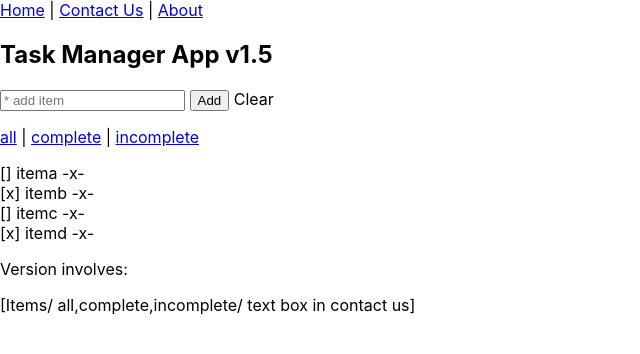
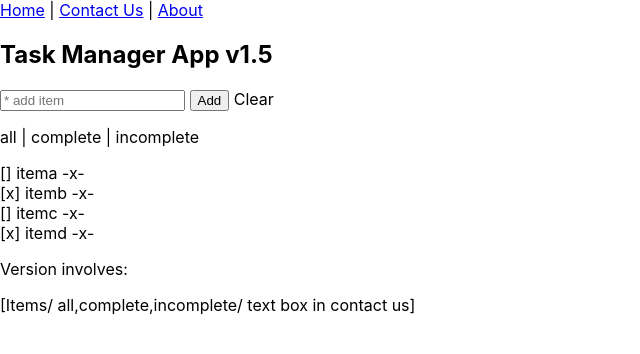
Before and after one commit to NatGallagher/taskmgr-app-v1, a React (Create React App) app in the folder taskmgr-app-v1/: page /#/ in a window 1280 px wide. Shown: the top 354 px of the page, without its empty margins (0-640 px from the left). Built offline with nearby package versions, Linux system fonts and the light colour scheme.

Commit message:
contact and home edited

```diff
--- a/taskmgr-app-v1/src/components/Home.js
+++ b/taskmgr-app-v1/src/components/Home.js
@@ -11,9 +11,9 @@ function Home() {
             <p></p>
         </div>
         <p></p>
-        <a href="#/0">all</a> {" | "}
-        <a href="#/1">complete</a> {" | "}
-        <a href="#/2">incomplete</a>
+        <a>all</a> {" | "}
+        <a>complete</a> {" | "}
+        <a>incomplete</a>
         <p></p>
         <div>
           <span>[] itema -x-</span><br/>
```
